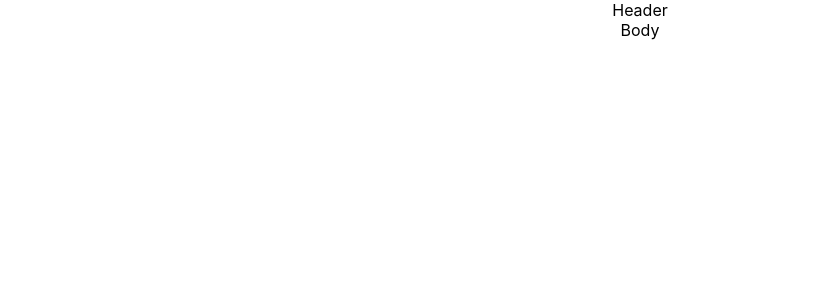
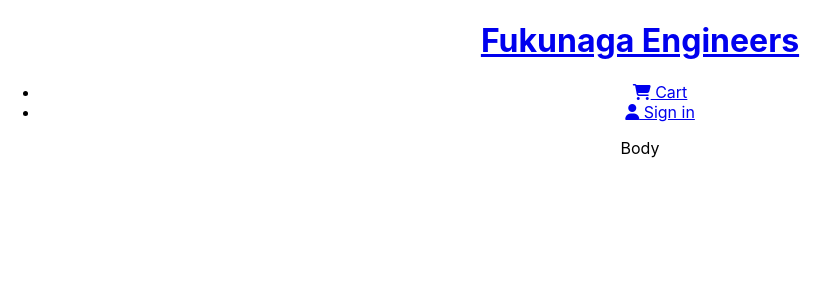
Before and after one commit to kaylamuraoka/fukunagaengineers, a React (Create React App) app in the folder client/: page / in a window 1280 px wide. Shown: the top 300 px of the page, without its empty margins (0-840 px from the left). Built offline with nearby package versions, Linux system fonts and the light colour scheme.

Commit message:
adding links to header

```diff
--- a/client/src/components/header/Header.js
+++ b/client/src/components/header/Header.js
@@ -1,10 +1,18 @@
 import React from 'react'
+import { Link } from "react-router-dom"
 
 const Header = () => {
   return (
-    <div>
-      Header
-    </div>
+    <header>
+      <div className="logo">
+        <h1><Link to="/">Fukunaga Engineers</Link></h1>
+      </div>
+
+      <ul>
+        <li><Link to="/"><i class="fas fa-shopping-cart"></i> Cart</Link></li>
+        <li><Link to="/login"><i class="fas fa-user"></i> Sign in</Link></li>
+      </ul>
+    </header>
   )
 }
 
```
